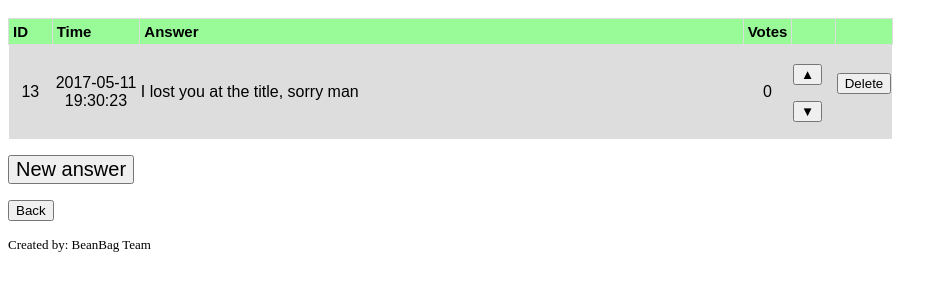
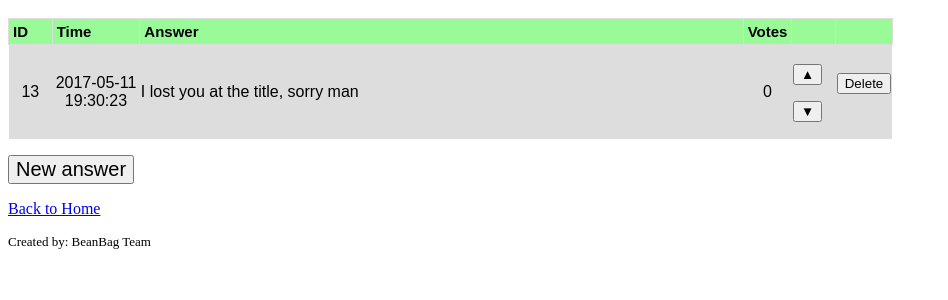
Before and after one commit to MarkOrkenyi/Ask_Mate_BeanBagTeam, a Flask app: page /question/1 in a window 1280 px wide. Shown: the part 374-674 px from the top of the page, without its empty margins (0-948 px from the left). Run offline with Flask 2, Linux system fonts and the light colour scheme.

Commit message:
Added back to Home button

```diff
--- a/templates/question_details.html
+++ b/templates/question_details.html
@@ -121,7 +121,7 @@
         <form action=./{{question_id}}/new-answer method="GET">
             <p><input type="submit" name="newanswer" value="New answer" id="newanswer" style="font-size: 20px"></p>
         </form>
-        <button onclick="goBack()">Back</button>
+        <p><a href="/list">Back to Home</a></p>
         <footer>
             <p>
                 <font size="2"> Created by: BeanBag Team </font>
```
